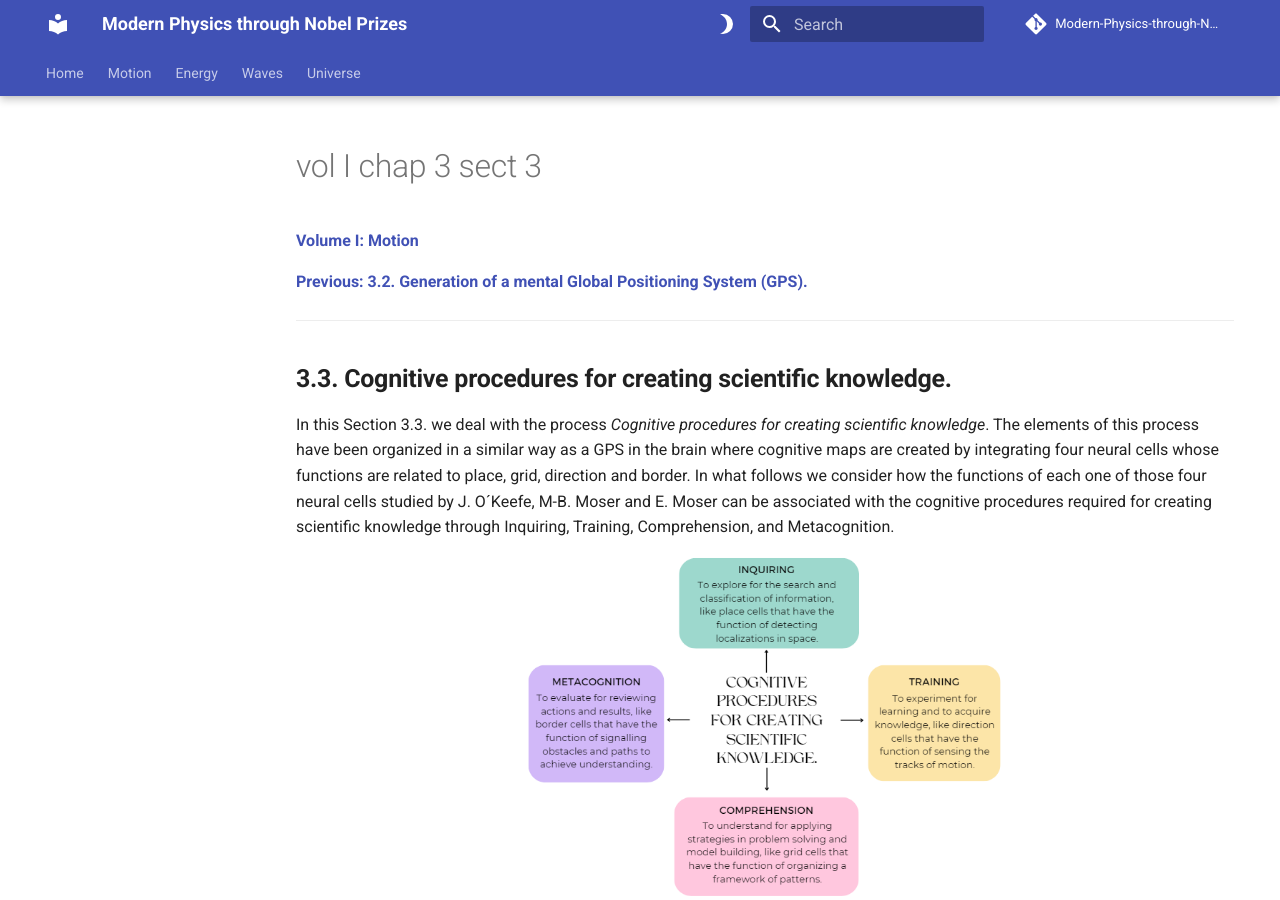
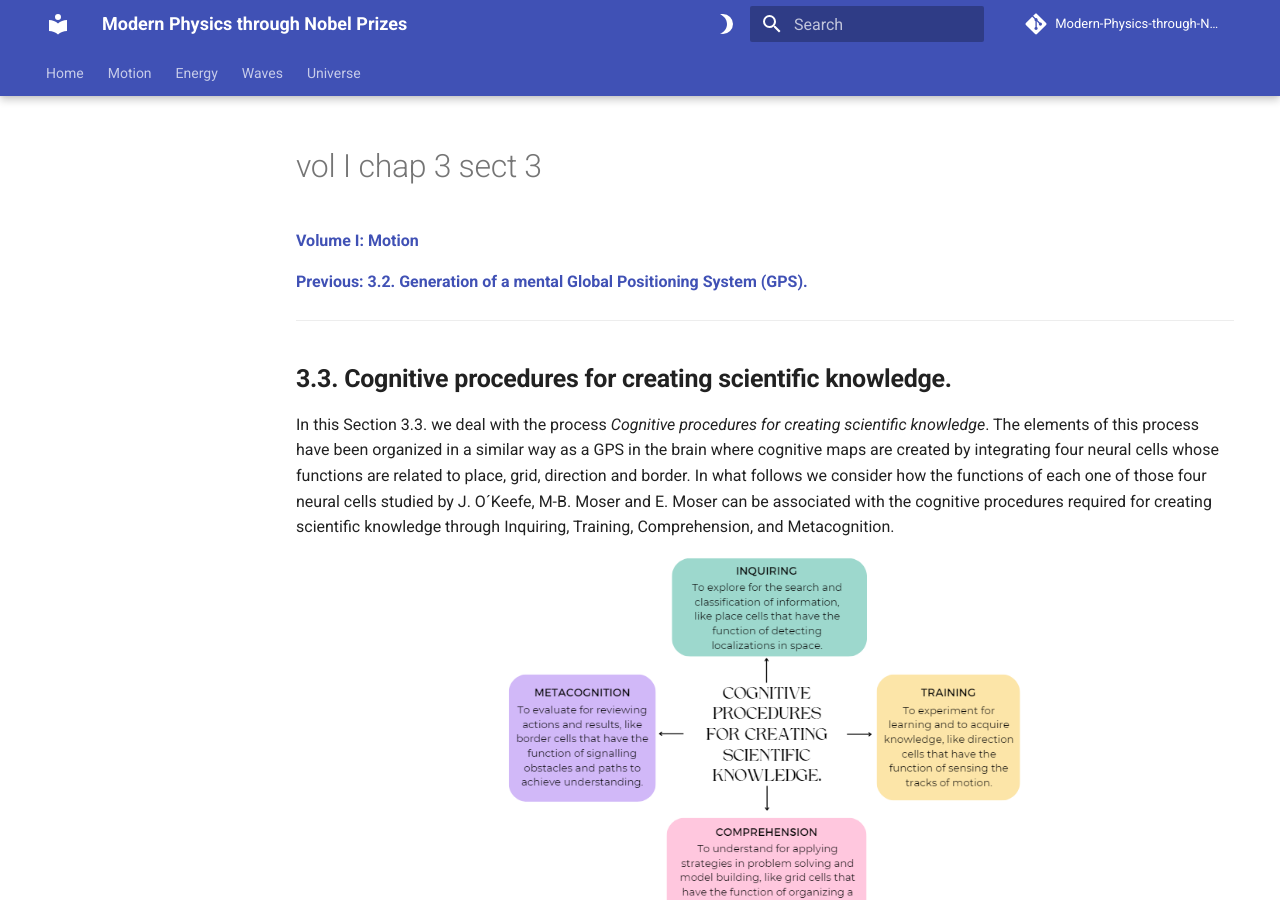
Before and after one commit to modphysnobel/modphysnobel.github.io, an MkDocs documentation site: the page built from docs/vol-I/vol-I-chap-3-sect-3.md, in a window 1280 px wide and 900 px high. Built offline with MkDocs 1.6.1 and Material for MkDocs 9.7.7, drawn with Linux system fonts in a browser that asks for light colours; some web fonts are replaced; comment, search, counter and statistics services are not loaded.

Commit message:
Update vol-I-chap-3-sect-3.md

```diff
--- a/docs/vol-I/vol-I-chap-3-sect-3.md
+++ b/docs/vol-I/vol-I-chap-3-sect-3.md
@@ -9,7 +9,7 @@
 In this Section 3.3. we deal with the process *Cognitive procedures for creating scientific knowledge*. The elements of this process have been organized in a similar way as a GPS in the brain where cognitive maps are created by integrating four neural cells whose functions are related to place, grid, direction and border. In what follows we consider how the functions of each one of those four neural cells studied by J. O´Keefe, M-B. Moser and E. Moser can be associated with the cognitive procedures required for creating scientific knowledge through Inquiring, Training, Comprehension, and Metacognition.
 
 <p align="center" width="100%">
-    <img width="480" src="https://github.com/modphysnobel/modphysnobel.github.io/blob/main/docs/vol-I/figs/Vol-I-chap-3-sect-3-Fig1.PNG?raw=true">
+    <img width="520" src="https://github.com/modphysnobel/modphysnobel.github.io/blob/main/docs/vol-I/figs/Vol-I-chap-3-sect-3-Fig1.PNG?raw=true">
 </p>
 
 A practical example of the application of this *Cognitive procedure for creating scientific knowledge* is the description of the working conditions of a typical $GPS$ $(Global$ $Positioning$ $System)^{13}$, like those used for human communications in common cellular phones. These conditions refer to the following technological requirements:
@@ -55,7 +55,7 @@
 Careful measurements have shown that the position of $the$ $perihelion$ $of$ $Mercury^{18}$ appeared to be delayed after completing one full year of revolution around the Sun. During a century the principal axe of the elliptic orbit of Mercury had a very small deviation of 43 seconds of arc (Figure 3.3). According to the theory of general relativity this physical effect was produced by the geometrical circumstance that a curvature of space was produced by the enormous concentration of matter existing in the Sun. This explanation indicates that the gravitational force has a geometrodynamic nature.
 
 <p align="center">
-	<img src="https://github.com/modphysnobel/modphysnobel.github.io/blob/main/docs/vol-I/figs/Nuevo3.6.PNG?raw=true" width=600 align=center>
+	<img src="https://github.com/modphysnobel/modphysnobel.github.io/blob/main/docs/vol-I/figs/Nuevo3.6.PNG?raw=true" width=480 align=center>
 	</p>
 
 <center>
```
